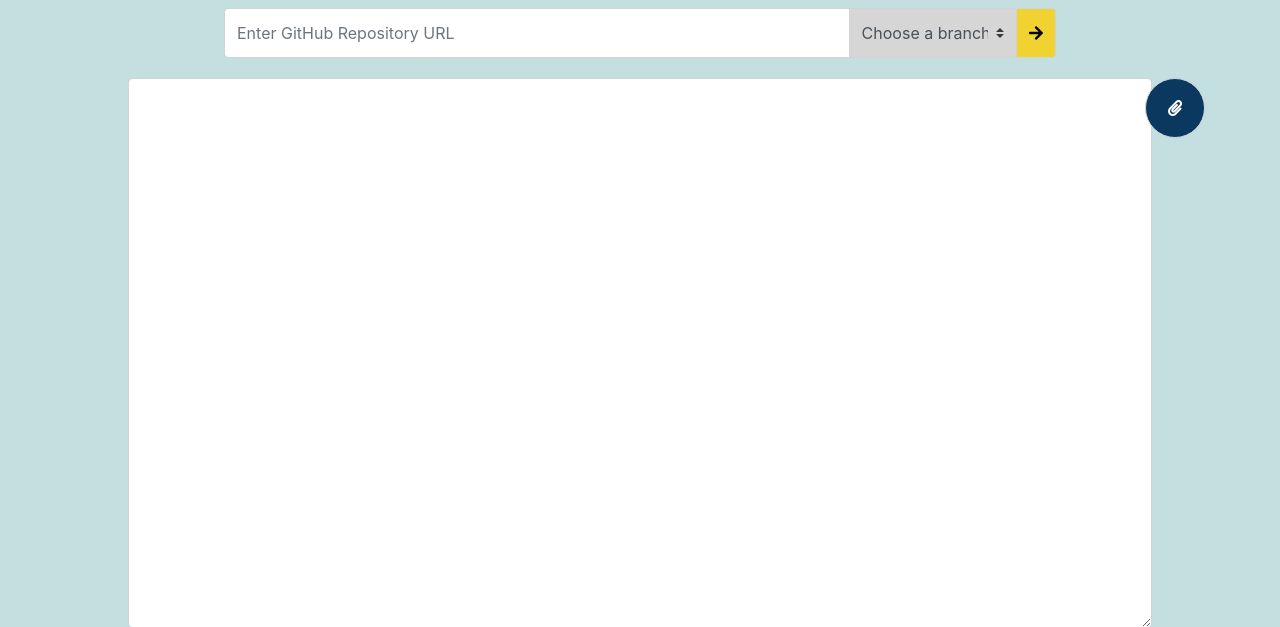
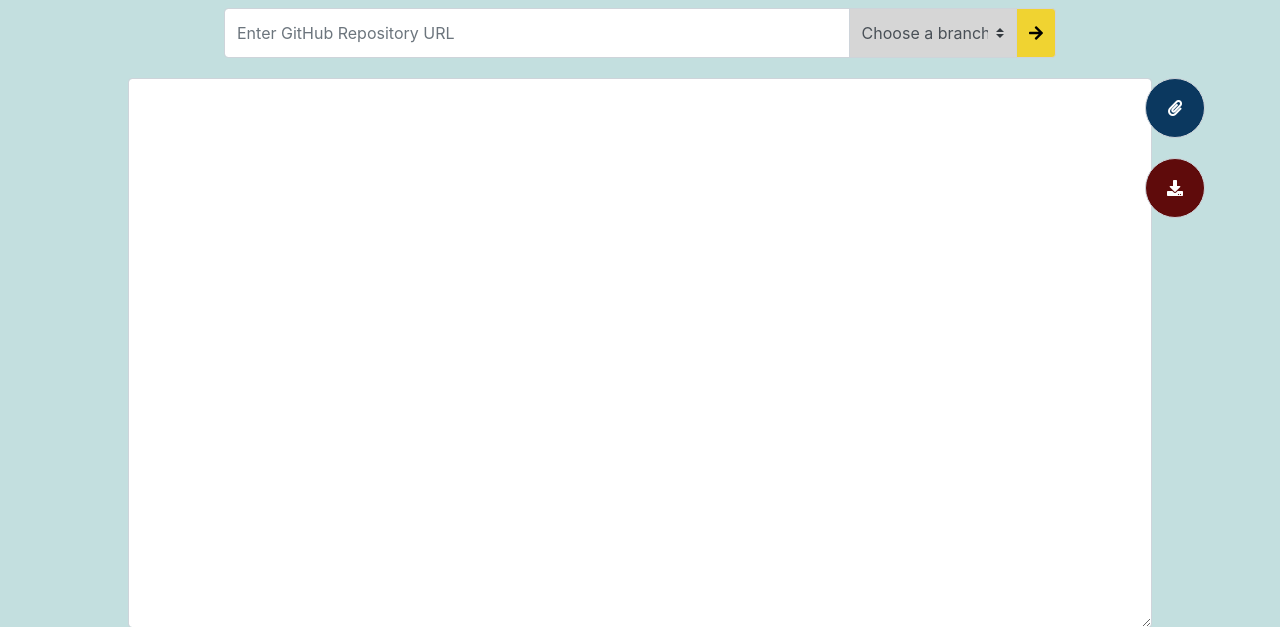
Before and after one commit to aimanfatima/indexgen, a Flask app: page / in a window 1280 px wide. Shown: the part 78-705 px from the top of the page. Run offline with Flask 3, Linux system fonts and the light colour scheme; some libraries are stand-ins or nearby versions.

Commit message:
Add download feature:

```diff
--- a/app/templates/index.html
+++ b/app/templates/index.html
@@ -68,6 +68,20 @@
 			padding: 0;
 			z-index: 10; /* Ensure it's above other elements */
 		}
+
+		#downloadButton {
+			position: absolute;
+			background-color:rgb(95, 11, 11);
+			color:white;
+			top: 80px;
+			right: 75px;
+			width: 60px;
+			height: 60px;
+			border-radius: 50%;
+			text-align: center;
+			padding: 0;
+			z-index: 10; /* Ensure it's above other elements */
+		}
     </style>
 </head>
 <body>
@@ -96,6 +110,9 @@
 		<textarea id="markdownOutput" class="form-control" rows="10"></textarea>
 		<button class="btn btn-outline-secondary rounded-circle" id="copyButton" title="Copy to Clipboard">
 			<i class="fa fa-paperclip"></i>
+		</button>
+		<button class="btn btn-outline-secondary rounded-circle" id="downloadButton" title="Download as INDEX.MD">
+			<i class="fa fa-download"></i>
 		</button>
 	</div>
 
@@ -165,6 +182,7 @@
 
 			document.getElementById('markdownOutput').value = data.linkedMarkdown || 'Error generating markdown.';
 		};
+
 		document.getElementById('copyButton').addEventListener('click', function() {
 			const markdownOutput = document.getElementById('markdownOutput');
 			markdownOutput.select(); // Select the text
@@ -174,6 +192,19 @@
 			alert("Copied to clipboard!");
 		});
 
+		document.getElementById('downloadButton').addEventListener('click', function() {
+			const markdownOutput = document.getElementById('markdownOutput').value;
+			const blob = new Blob([markdownOutput], { type: 'text/plain' });
+			const href = URL.createObjectURL(blob);
+			const link = document.createElement('a');
+			link.href = href;
+			link.download = "INDEX.md"; // File name for download
+			document.body.appendChild(link);
+			link.click();
+			document.body.removeChild(link);
+			URL.revokeObjectURL(href); // Clean up the URL object
+		});
+
 	</script>
 </body>
 </html>
```
